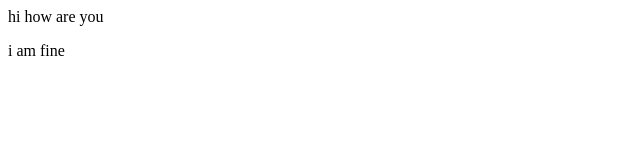
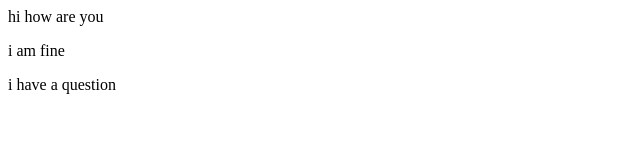
Before and after one commit to ashaytiwari012/lab, a plain HTML site: page index.html in a window 1280 px wide. Shown: the whole page, without its empty margins (0-640 px from the left). Drawn offline with Linux system fonts and the light colour scheme.

Commit message:
Update index.html

```diff
--- a/index.html
+++ b/index.html
@@ -1,2 +1,3 @@
 <p>hi how are you</p>
 <p>i am fine</P>
+<p>i have a question</p>
```
